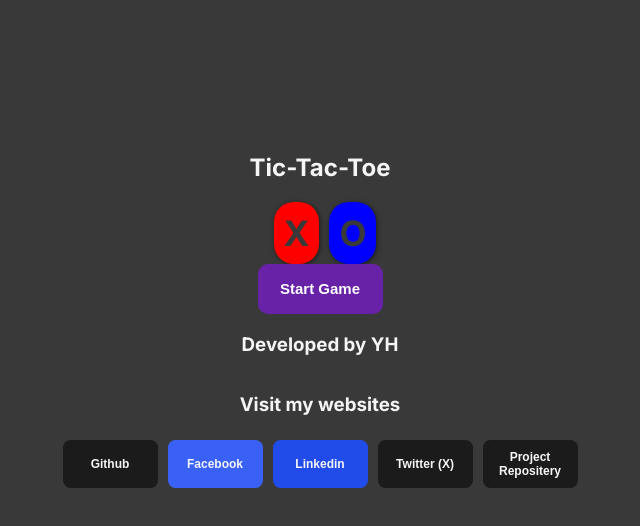
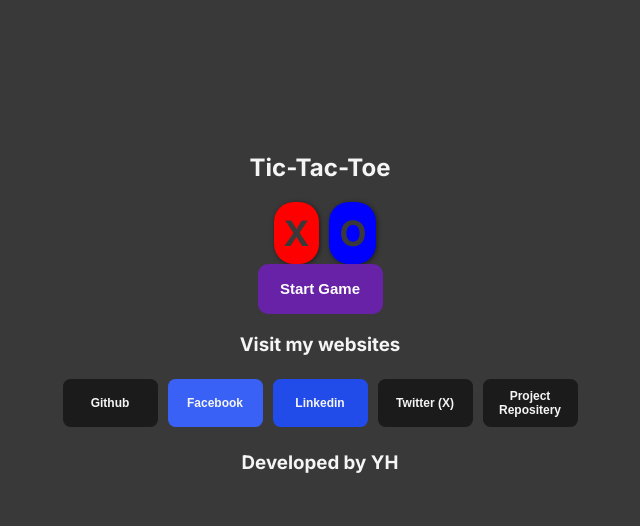
Before and after one commit to yh919/tic-tac-toe, a Next.js app: page / in a window 1280 px wide. Shown: the top 526 px of the page, without its empty margins (320-960 px from the left). Built offline with nearby package versions, Linux system fonts and the light colour scheme.

Commit message:
Homepage Changes

```diff
--- a/app/page.tsx
+++ b/app/page.tsx
@@ -30,8 +30,8 @@ export default function Home() {
       <button className='start-play'>
         <a href='/game'>Start Game</a>
       </button>
+      {Social()}
       <h3>Developed by YH</h3>
-      {Social()}
     </div>
   );
 }
```
